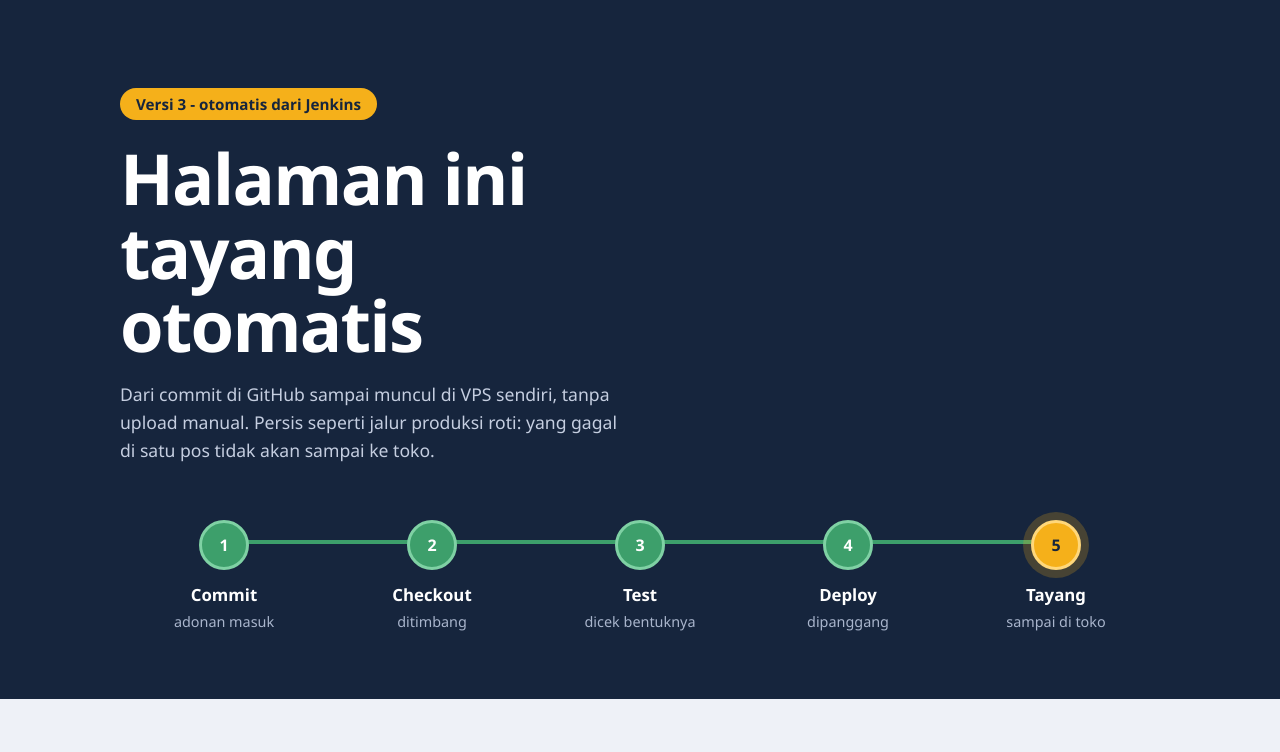
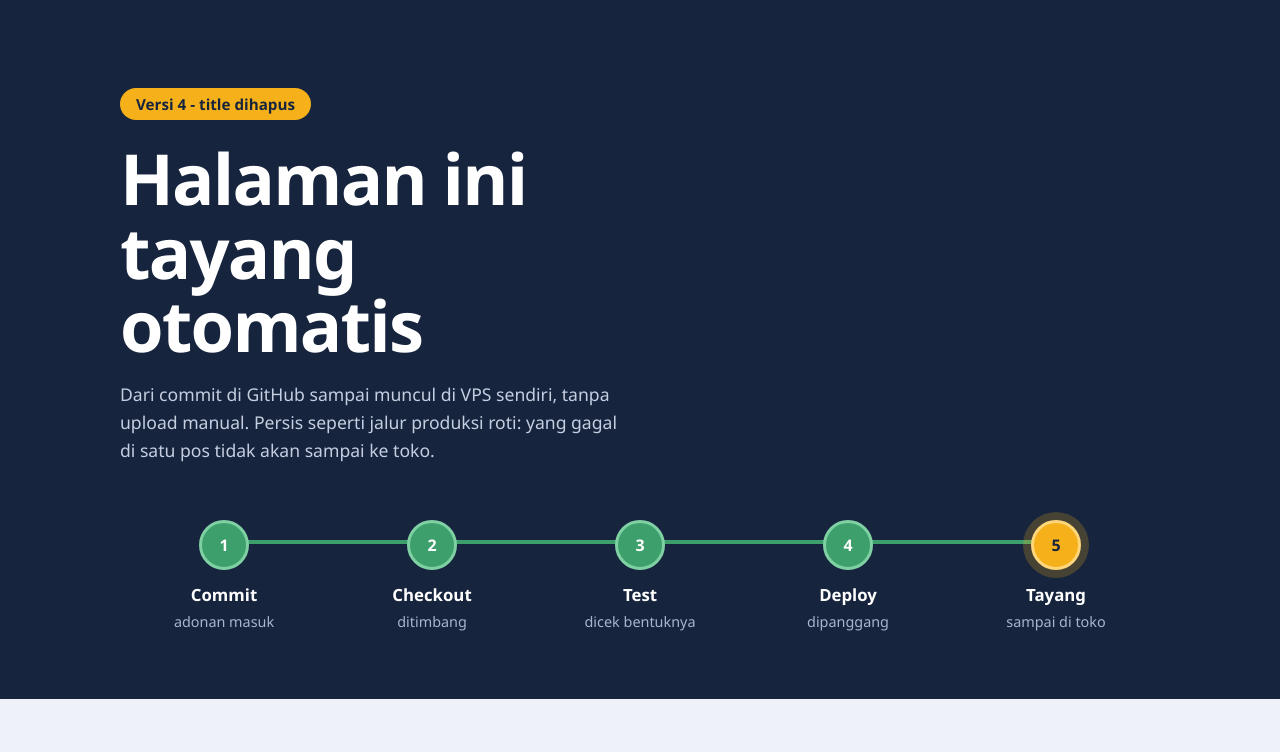
Before and after one commit to Gilaaangg/latihan-cicd, a plain HTML site: page public/index.html in a window 1280 px wide. Shown: the top 752 px of the page. Drawn offline with Linux system fonts and the light colour scheme.

Commit message:
Update version text in index.html

```diff
--- a/public/index.html
+++ b/public/index.html
@@ -65,7 +65,7 @@ code{background:#dfe5f1;padding:1px 7px;border-radius:5px;font-family:Consolas,"
 
 <header class="hero">
   <div class="wrap">
-    <span class="versi">Versi 3 - otomatis dari Jenkins</span>
+    <span class="versi">Versi 4 - title dihapus</span>
     <h1>Halaman ini tayang otomatis</h1>
     <p class="lead">Dari commit di GitHub sampai muncul di VPS sendiri, tanpa upload manual. Persis seperti jalur produksi roti: yang gagal di satu pos tidak akan sampai ke toko.</p>
 
```
